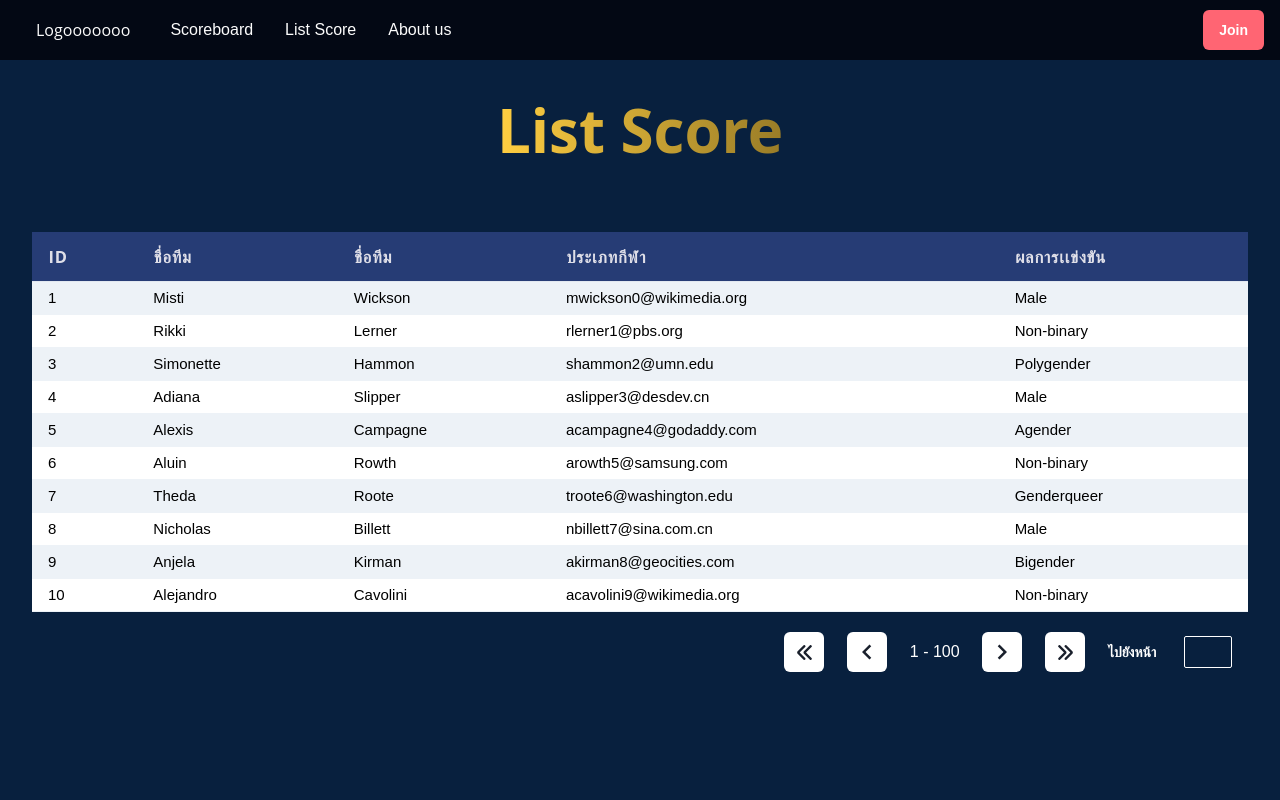
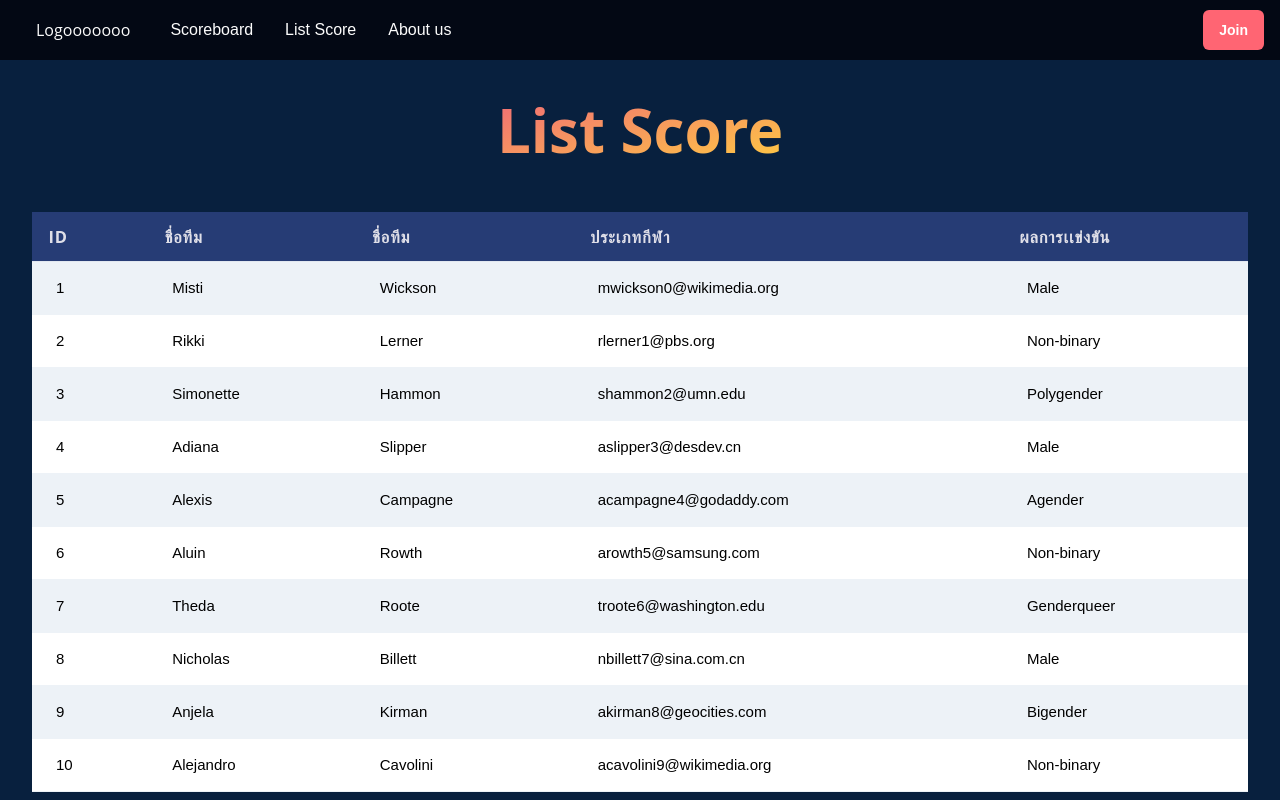
Before and after one commit to JakkapatB/WebscoreboardNewversion, a Next.js app: page /listscorePage/Table/Table in a window 1280 px wide. Shown: the top 800 px of the page. Built offline with nearby package versions, Linux system fonts and the light colour scheme.

Commit message:
update text gradient

```diff
--- a/src/pages/aboutus.js
+++ b/src/pages/aboutus.js
@@ -59,7 +59,7 @@ export default function CallToActionWithVideo() {
                   bg: "red.400",
                   zIndex: -1,
                 }}
-                bgGradient="linear(to-l, #F9D423, #e65c00)"
+                bgGradient="linear(to-tl,#ffce41, #f06778)"
                 bgClip="text"
               >
                 Game Trackers
--- a/src/pages/listscorePage/Table/Table.js
+++ b/src/pages/listscorePage/Table/Table.js
@@ -48,6 +48,7 @@ const DataTable = () => {
     {
       columns,
       data,
+      initialState: { pageSize: 10 }
     },
     useSortBy,
     usePagination
@@ -67,12 +68,12 @@ const DataTable = () => {
     pageOptions,
     gotoPage,
     pageCount,
-    state,
+    state ,
     setSortBy,
     allColumns,
   } = tableInstance;
 
-  const { pageSize, pageIndex } = state;
+  const { pageSize , pageIndex } = state;
 
   const [selectedSortColumn, setSelectedSortColumn] = useState({
     id: "",
@@ -104,11 +105,11 @@ const DataTable = () => {
   console.log({ cols: allColumns });
   return (
     <Container
-      maxW="100vw"
-      h="100vh"
+      maxW="auto"
+      maxH={"auto"}
       bgGradient="linear(to-tl,#08203e,#08203e)"
     >
-      <Container maxW="7xl">
+      <Container maxW="7xl" maxH="auto"  >
         {/* <Text p='1em' fontSize='2lpx' textAlign='center' ></Text> */}
         <Box>
           <Center>
@@ -132,7 +133,7 @@ const DataTable = () => {
                   bg: "red.400",
                   zIndex: -1,
                 }}
-                bgGradient="linear(to-l, #997c27, #ffce41)"
+                bgGradient="linear(to-tl,#ffce41, #f06778)"
                 bgClip="text"
               >
                 List Score
@@ -143,10 +144,10 @@ const DataTable = () => {
         </Box>
 
         <Text p="1em" fontSize="2lpx" textAlign="center"></Text>
-        <Box maxH="30em" overflowY="auto" mt={10}>
+        <Box maxH="auto" overflowY="auto" mt={5} mb ={8} >
           <Table
             {...getTableProps()}
-            size="sm"
+            size="md"
             variant="striped"
             colorScheme="gray"
           >
@@ -227,7 +228,7 @@ const DataTable = () => {
           mt={5}
         >
           <Spacer />
-          <Flex alignContent="center" justifyContent="space-around">
+          <Flex alignContent="center" justifyContent="space-around" mb={20}>
             <IconButton
               _focus={{ boxShadow: "" }}
               _hover={{ backgroundColor: "" }}
```
